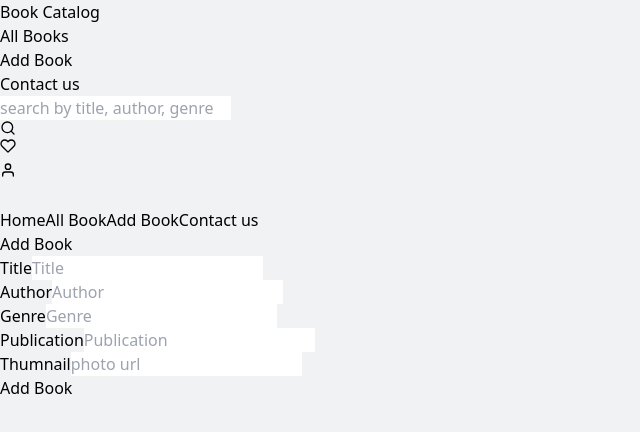
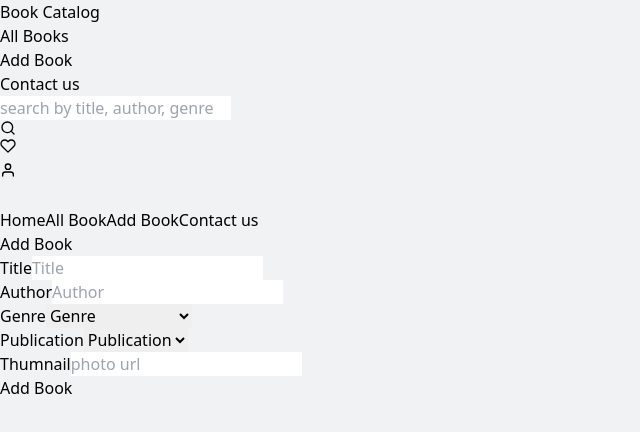
Before and after one commit to masudwebdeveloper/book-catalog, a React (Vite) app: page /addbook in a window 1280 px wide. Shown: the top 432 px of the page, without its empty margins (0-640 px from the left). Built offline with nearby package versions, Linux system fonts and the light colour scheme; no server answers; sample sign-in values are in the browser's storage.

Commit message:
card preloader added done

```diff
--- a/src/components/book/Books.tsx
+++ b/src/components/book/Books.tsx
@@ -1,11 +1,8 @@
-/* eslint-disable @typescript-eslint/no-unsafe-return */
-/* eslint-disable @typescript-eslint/no-unsafe-assignment */
-
 import { useGetBooksQuery } from "../../redux/api/apiSlice";
 import { useAppSelector } from "../../redux/hook";
 import { IBook } from "../../types/globalTypes";
+import CardPreloader from "../common/CardPreloader";
 import Error from "../common/Error";
-import PreLoader from "../common/PreLoader";
 import Book from "./Book";
 
 const Books = () => {
@@ -18,7 +15,18 @@ const Books = () => {
   });
   let content = null;
   if (isLoading) {
-    content = <PreLoader />;
+    content = (
+      <>
+        <CardPreloader />
+        <CardPreloader />
+        <CardPreloader />
+        <CardPreloader />
+        <CardPreloader />
+        <CardPreloader />
+        <CardPreloader />
+        <CardPreloader />
+      </>
+    );
   }
   if (!isLoading && isError) {
     content = <Error message="There was an error occured!" />;
--- /dev/null
+++ b/src/components/common/CardPreloader.tsx
@@ -0,0 +1,20 @@
+import React from 'react';
+
+const CardPreloader: React.FC = () => {
+  return (
+    <div className="bg-white rounded-lg p-4 shadow-md h-96">
+      <div className="flex space-x-4">
+        <div className="w-12 h-12 bg-gray-200 rounded-full animate-pulse"></div>
+        <div className="flex-1">
+          <div className="h-4 bg-gray-200 rounded-sm w-1/4 animate-pulse"></div>
+          <div className="h-4 bg-gray-200 rounded-sm w-2/4 mt-1 animate-pulse"></div>
+        </div>
+      </div>
+      <div className="h-2 bg-gray-200 rounded-sm w-3/4 mt-4 animate-pulse"></div>
+      <div className="h-2 bg-gray-200 rounded-sm w-2/4 mt-1 animate-pulse"></div>
+      <div className="h-2 bg-gray-200 rounded-sm w-1/4 mt-1 animate-pulse"></div>
+    </div>
+  );
+};
+
+export default CardPreloader;
--- a/src/components/edit/EditBook.tsx
+++ b/src/components/edit/EditBook.tsx
@@ -1,6 +1,7 @@
 import { useState, useEffect } from "react";
 import { useNavigate, useParams } from "react-router-dom";
 import { useEditBookMutation, useGetBookQuery } from "../../redux/api/apiSlice";
+import { toast } from "react-hot-toast";
 interface IBookData {
   title: string;
   author: string;
@@ -58,6 +59,7 @@ const EditBook = () => {
 
   useEffect(() => {
     if (isSuccess) {
+      toast.success("Update successfully");
       navigate("/");
     }
   }, [isSuccess, navigate]);
@@ -107,27 +109,47 @@ const EditBook = () => {
               <label htmlFor="genre" className="text-sm">
                 Genre
               </label>
-              <input
-                id="genre"
-                type="text"
+              <select
                 onChange={(e) => setGenre(e.target.value)}
-                value={genre}
-                placeholder="Genre"
-                className="p-2 w-full rounded-md focus:ring focus:ri focus:ri dark:border-gray-700 dark:text-gray-900"
-              />
+                className="select select-warning w-full text-black p-2 focus:outline-none border-2"
+                name="genre"
+                defaultValue={genre}
+              >
+                <option selected>Genre</option>
+                <option value="Non-Fiction">Non-Fiction</option>
+                <option value="Historical-Fiction">Historical-Fiction</option>
+                <option value="Science-Fiction">Science-Fiction</option>
+                <option value="Fiction">Fiction</option>
+                <option value="Drama">Drama</option>
+                <option value="Horror">Horror</option>
+                <option value="Romance">Romance</option>
+                <option value="Biography">Biography</option>
+                <option value="Fantasy">Fantasy</option>
+                <option value="Mystery">Mystery</option>
+              </select>
             </div>
             <div className="col-span-full sm:col-span-3">
               <label htmlFor="publication" className="text-sm">
                 Publication
               </label>
-              <input
-                id="publication"
-                type="text"
+              <select
                 onChange={(e) => setPublication(e.target.value)}
-                value={publication}
-                placeholder="Publication"
-                className="p-2 w-full rounded-md focus:ring focus:ri focus:ri dark:border-gray-700 dark:text-gray-900"
-              />
+                className="select select-warning w-full text-black p-2 focus:outline-none border-2"
+                name="publication"
+                defaultValue={publication}
+              >
+                <option selected>Publication</option>
+                <option value="2014">2014</option>
+                <option value="2015">2015</option>
+                <option value="2016">2016</option>
+                <option value="2017">2017</option>
+                <option value="2018">2018</option>
+                <option value="2019">2019</option>
+                <option value="2020">2020</option>
+                <option value="2021">2021</option>
+                <option value="2022">2022</option>
+                <option value="2023">2023</option>
+              </select>
             </div>
             <div className="col-span-full sm:col-span-3">
               <label htmlFor="thumnail" className="text-sm">
--- a/src/pages/AddBook.tsx
+++ b/src/pages/AddBook.tsx
@@ -104,27 +104,47 @@ const AddBook = () => {
               <label htmlFor="genre" className="text-sm">
                 Genre
               </label>
-              <input
-                id="genre"
-                type="text"
+              <select
                 onChange={(e) => setGenre(e.target.value)}
-                value={genre}
-                placeholder="Genre"
-                className="p-2 w-full rounded-md focus:ring focus:ri focus:ri dark:border-gray-700 dark:text-gray-900"
-              />
+                className="select select-warning w-full text-black p-2 focus:outline-none border-2"
+                name="genre"
+                defaultValue={genre}
+              >
+                <option selected>Genre</option>
+                <option value="Non-Fiction">Non-Fiction</option>
+                <option value="Historical-Fiction">Historical-Fiction</option>
+                <option value="Science-Fiction">Science-Fiction</option>
+                <option value="Fiction">Fiction</option>
+                <option value="Drama">Drama</option>
+                <option value="Horror">Horror</option>
+                <option value="Romance">Romance</option>
+                <option value="Biography">Biography</option>
+                <option value="Fantasy">Fantasy</option>
+                <option value="Mystery">Mystery</option>
+              </select>
             </div>
             <div className="col-span-full sm:col-span-3">
               <label htmlFor="publication" className="text-sm">
                 Publication
               </label>
-              <input
-                id="publication"
-                type="text"
+              <select
                 onChange={(e) => setPublication(e.target.value)}
-                value={publication}
-                placeholder="Publication"
-                className="p-2 w-full rounded-md focus:ring focus:ri focus:ri dark:border-gray-700 dark:text-gray-900"
-              />
+                className="select select-warning w-full text-black p-2 focus:outline-none border-2"
+                name="publication"
+                defaultValue={publication}
+              >
+                <option selected>Publication</option>
+                <option value="2014">2014</option>
+                <option value="2015">2015</option>
+                <option value="2016">2016</option>
+                <option value="2017">2017</option>
+                <option value="2018">2018</option>
+                <option value="2019">2019</option>
+                <option value="2020">2020</option>
+                <option value="2021">2021</option>
+                <option value="2022">2022</option>
+                <option value="2023">2023</option>
+              </select>
             </div>
             <div className="col-span-full sm:col-span-3">
               <label htmlFor="thumnail" className="text-sm">
--- a/src/redux/api/apiSlice.ts
+++ b/src/redux/api/apiSlice.ts
@@ -7,14 +7,15 @@ export const api = createApi({
   endpoints: (builder) => ({
     getBooks: builder.query({
       query: ({ search, genre, publication }) => {
-        let queryString = `/book?searchTerm=${search}`;
-        if (genre && !publication) {
-          queryString = `/book?searchTerm=${search}&genre=${genre}`;
-        } else if (publication && !genre) {
-          queryString = `/book?searchTerm=${search}&publication=${publication}`;
-        } else if (genre && publication) {
-          queryString = `/book?searchTerm=${search}&genre=${genre}publication=${publication}`;
-        }
+        // let queryString = `/book?searchTerm=${search}`;
+        // if (genre && !publication) {
+        //   queryString = `/book?searchTerm=${search}&genre=${genre}`;
+        // } else if (publication && !genre) {
+        //   queryString = `/book?searchTerm=${search}&publication=${publication}`;
+        // } else if (genre && publication) {
+        //   queryString = `/book?searchTerm=${search}&genre=${genre}publication=${publication}`;
+        // }
+        const queryString = `/book?searchTerm=${encodeURIComponent(search)}${genre ? `&genre=${encodeURIComponent(genre)}` : ''}${publication ? `&publication=${encodeURIComponent(publication)}` : ''}`;
         return queryString;
       },
       providesTags: ["Books"],
```
